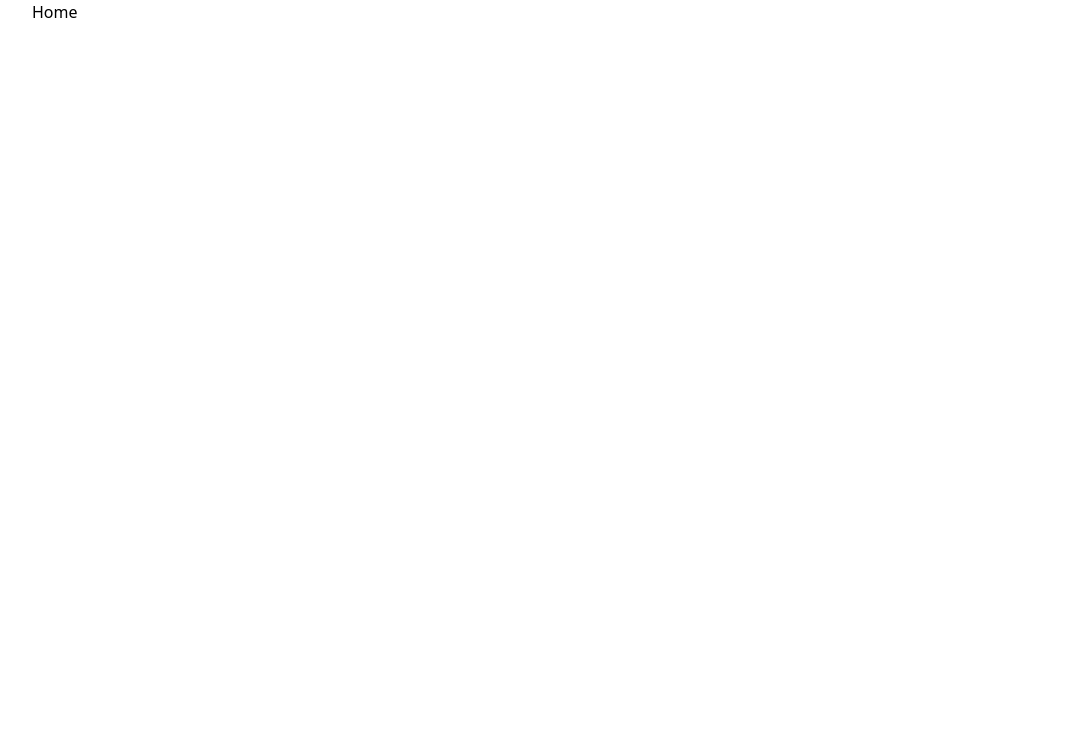
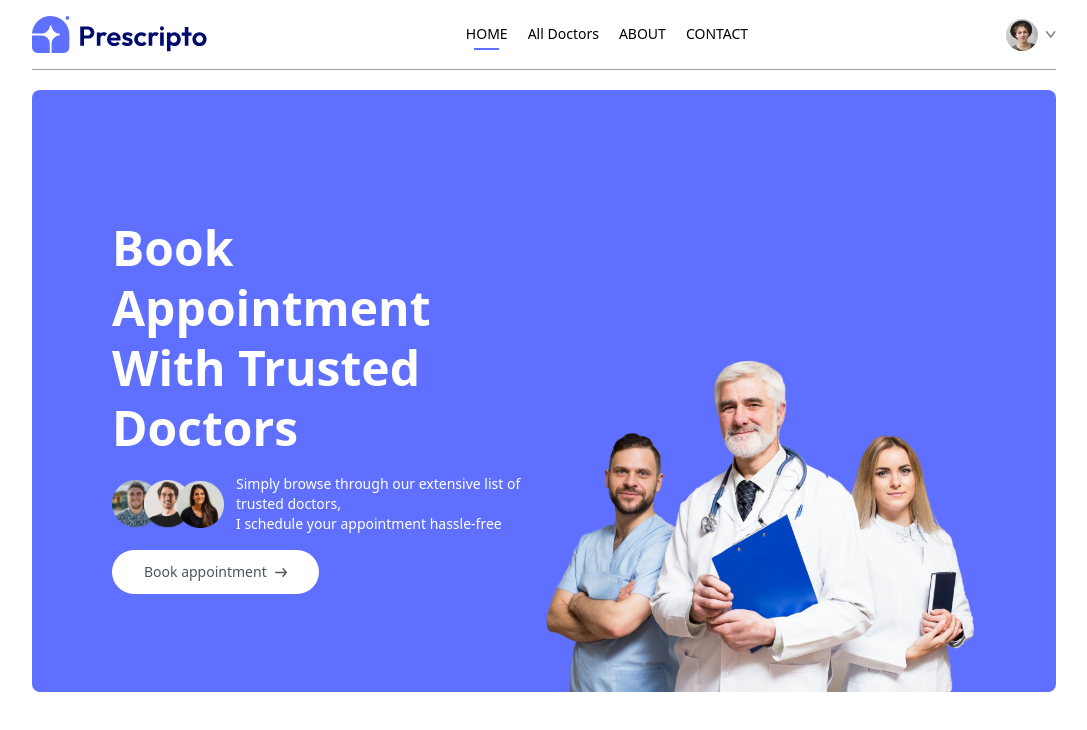
Before and after one commit to Muhammad-Hanzala-Khaliq/doctor-booking-appointment-system, a React (Vite) app in the folder frontend/: page / in a window 1280 px wide. Shown: the top 730 px of the page, without its empty margins (96-1183 px from the left). Built offline with nearby package versions, Linux system fonts and the light colour scheme.

Commit message:
feat: add Navbar and Header components

```diff
--- a/frontend/src/App.jsx
+++ b/frontend/src/App.jsx
@@ -8,9 +8,11 @@
 import MyProfile from './pages/MyProfile'
 import MyAppointment from './pages/MyAppointment'
 import Appointment from './pages/Appointment'
+import Navbar from './components/Navbar'
 const App = () => {
   return (
     <div className='mx-4 sm:mx-[10%]'>
+    <Navbar/>
       <Routes>
         <Route path='/' element={<Home/>}/>
         <Route path='/doctors' element={<Doctors/>}/>
@@ -20,7 +22,7 @@
         <Route path='/contact' element={<Contact/>}/>
         <Route path='/my-profile' element={<MyProfile/>}/>
         <Route path='/my-appointments' element={<MyAppointment/>}/>
-        <Route path='/appointment/:docId' element={<Appointment/>}/> // book appointment
+        <Route path='/appointment/:docId' element={<Appointment/>}/> /* book appointment*/
       </Routes>
     </div>
   )
--- /dev/null
+++ b/frontend/src/components/Header.jsx
@@ -0,0 +1,29 @@
+import React from 'react'
+import { assets } from '../assets/assets'
+
+const Header = () => {
+  return (
+    <div className='flex flex-col md:flex-row flex-wrap bg-primary rounded-lg px-6 md:px-10 lg:px-20'>
+      {/* {Left Side } */}
+      <div className='md:w-1/2 flex flex-col items-start justify-center gap-4 py-10 m-auto md:py-[10vw] md:mb-[-30px]'>
+        <p className='text-3xl md:text-4xl  lg:text-5xl text-white font-semibold leading-tight md:leading-tight lg:leading-tight'>
+          Book Appointment <br />
+          With Trusted Doctors
+        </p>
+        <div className='flex flex-col md:flex-row items-center gap-3 text-white text-sm font-light '>
+          <img className='w-28' src={assets.group_profiles} alt="" />
+          <p>Simply browse through our extensive list of trusted doctors,<br className='hidden sm:block' />I schedule your appointment hassle-free</p>
+        </div>
+        <a className='flex items-center gap-2 bg-white px-8 py-3 rounded-full text-gray-600 text-sm m-auto md:m-0 hover:scale-105 transition-all duration-300' href="#speciality">
+          Book appointment <img className='w-3' src={assets.arrow_icon} alt="" />
+        </a>
+      </div>
+      {/* Right Side */}
+      <div className='md:w-1/2 relative'>
+       <img className='w-full md:absolute bottom-0 h-auto rounded-lg' src={assets.header_img} alt="" />
+      </div>
+    </div>
+  )
+}
+
+export default Header
--- /dev/null
+++ b/frontend/src/components/Navbar.jsx
@@ -0,0 +1,50 @@
+import React, { useState } from 'react'
+import {assets} from '../assets/assets'
+import { NavLink, useNavigate } from 'react-router-dom'
+
+const Navbar = () => {
+  const navigate = useNavigate();
+  const [showMenu,setShowMenu] = useState(false);
+  const [token,setToken] = useState(true); // when we have token mean we are logged in
+
+  return (
+    <div className='flex items-center justify-between text-sm py-4 mb-5 border-b border-b-gray-400'>
+      <img className='w-44 cursor-pointer' src={assets.logo} alt="" />
+      <ul className='hidden md:flex items-start gap-5 font-medium'>
+        <NavLink to="/">
+          <li className="py-1">HOME</li>
+          <hr className="border-none outline-none h-0.5 bg-primary w-3/5 m-auto hidden" />
+        </NavLink>
+         <NavLink to="/doctors">
+          <li className="py-1">All Doctors</li>
+          <hr className="border-none outline-none h-0.5 bg-primary w-3/5 m-auto hidden" />
+        </NavLink>
+         <NavLink to="/about">
+          <li className="py-1">ABOUT</li>
+          <hr className="border-none outline-none h-0.5 bg-primary w-3/5 m-auto hidden" />
+        </NavLink>
+         <NavLink to="/contact">
+          <li className="py-1">CONTACT</li>
+          <hr className="border-none outline-none h-0.5 bg-primary w-3/5 m-auto hidden" />
+        </NavLink>
+      </ul>
+      <div className='flex items-center gap-4'>
+     {
+      token ? <div className='flex items-center gap-2 cursor-pointer group relative'>
+        <img className='w-8 rounded-full' src={assets.profile_pic} alt="" />
+        <img className='w-2.5' src={assets.dropdown_icon} alt="" />
+        <div className='absolute top-0 right-0 pt-14 text-base font-medium text-gray-600 z-20 hidden group-hover:block'>
+          <div className='min-w-48 bg-stone-100 rounded flex flex-col gap-4 p-4'>
+            <p onClick={()=> navigate("my-profile")} className='hover:text-black cursor-pointer'>My Profile</p>
+            <p onClick={()=> navigate("my-appointments")} className='hover:text-black cursor-pointer'>My Appointments</p>
+            <p onClick={()=> setToken(false)} className='hover:text-black cursor-pointer'>Logout</p>
+          </div>
+        </div>
+      </div> :      <button onClick={() => navigate("/login")} className='bg-primary text-white px-8 py-3 rounded-full font-light hidden md:block cursor-pointer'>Create Account</button>
+     }
+      </div>
+    </div>
+  )
+}
+
+export default Navbar
--- a/frontend/src/index.css
+++ b/frontend/src/index.css
@@ -1 +1,12 @@
 @import "tailwindcss";
+
+:root{
+  --color-bg-primary:#5f6FFF;
+}
+@theme{
+  --color-primary:var(--color-bg-primary)
+}
+
+.active hr{
+  @apply block;
+}
--- a/frontend/src/pages/Home.jsx
+++ b/frontend/src/pages/Home.jsx
@@ -1,9 +1,12 @@
 import React from 'react'
+import Header from "../components/Header";
 
 const Home = () => {
   return (
-    <div>Home</div>
-  )
-}
+    <div>
+      <Header />
+    </div>
+  );
+};
 
 export default Home
```
